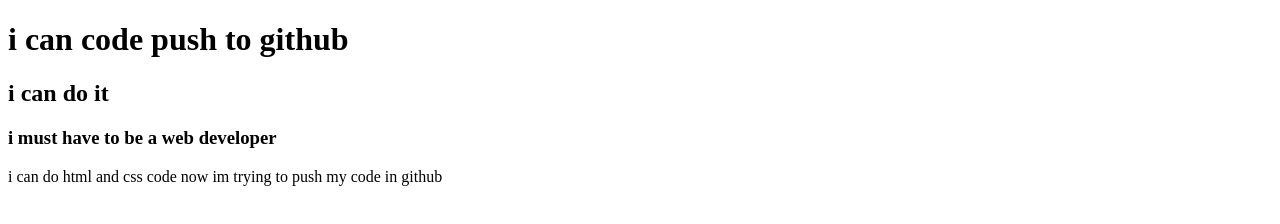
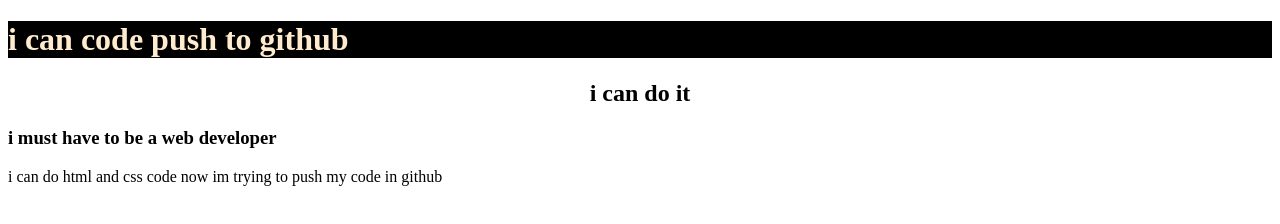
Before and after one commit to Neelporos/my-second-repo, a plain HTML site: page index.html in a window 1280 px wide. Drawn offline with Linux system fonts and the light colour scheme.

Commit message:
css added

```diff
--- a/index.html
+++ b/index.html
@@ -5,6 +5,7 @@
     <meta http-equiv="X-UA-Compatible" content="IE=edge">
     <meta name="viewport" content="width=device-width, initial-scale=1.0">
     <title>My Second Repo</title>
+    <link rel="stylesheet" href="style.css">
 </head>
 <body>
     <h1>i can code push to github</h1>
--- /dev/null
+++ b/style.css
@@ -0,0 +1,7 @@
+h1{
+    background-color: black;
+    color: blanchedalmond;
+}
+h2{
+    text-align: center;
+}
```
